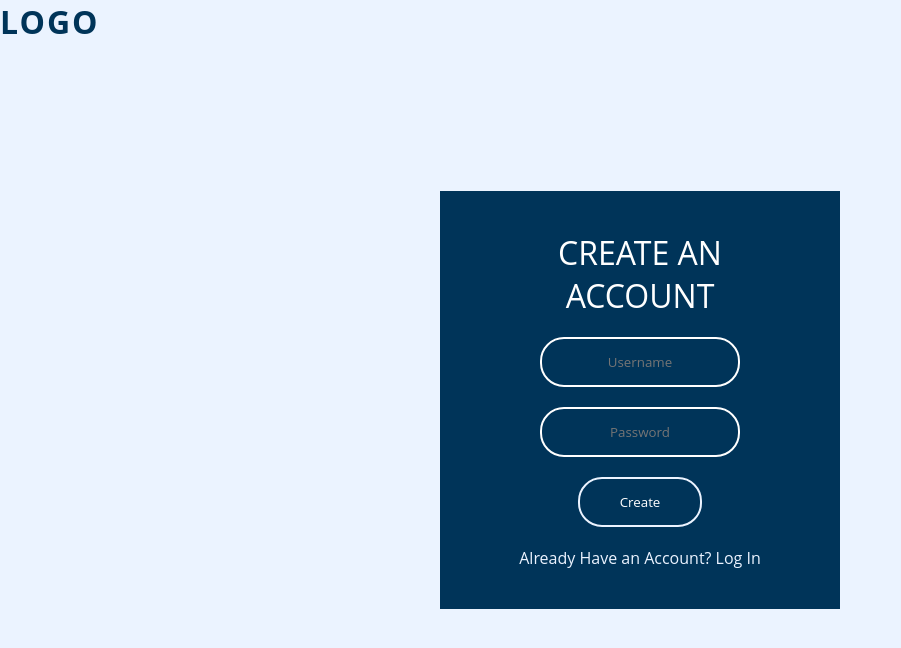
After one commit to markantao/ShopNation, a Flask app: page /register in a window 1280 px wide. The commit adds this page. Shown: the top 648 px of the page, without its empty margins (0-901 px from the left). Run offline with Flask 2, Linux system fonts and the light colour scheme.

Commit message:
Add login routing

```diff
--- a/app.py
+++ b/app.py
@@ -7,5 +7,8 @@ def index():
 @app.route("/login")
 def login():
 	return render_template("login.html")
+@app.route("/register")
+def register():
+	return render_template("register.html")
 if __name__ == '__main__':
 	app.run(debug = True)
--- a/static/css/login.css
+++ b/static/css/login.css
@@ -34,7 +34,7 @@ body {
     text-transform: uppercase;
     font-weight: 500;
 }
-.box input[type = "email"], .box input[type = "password"]{
+.box input[type = "text"], .box input[type = "password"]{
     border: 0;
     background: none;
     display: block;
@@ -48,7 +48,7 @@ body {
     border-radius: 24px;
     transition: 0.25s;
 }
-.box input[type = "email"]:focus, .box input[type = "password"]:focus {
+.box input[type = "text"]:focus, .box input[type = "password"]:focus {
     width: 280px;
     border-color: #EBF3FF;
 }
--- /dev/null
+++ b/templates/register.html
@@ -0,0 +1,27 @@
+<!DOCTYPE html>
+<html lang="en">
+<head>
+    <meta charset="UTF-8">
+    <meta http-equiv="X-UA-Compatible" content="IE=edge">
+    <meta name="viewport" content="width=device-width, initial-scale=1.0">
+    <title>New Account</title>
+
+    <!--links-->
+    <link rel="stylesheet" href="{{ url_for ('static', filename='css/login.css') }}">
+</head>
+<body>
+    <!--newacc-->
+    <div class="container">
+        <div class="newacc">
+            <a href="/" class="logo">Logo</a>
+            <form action="#" class="box">
+                <h1>Create an Account</h1>
+                <input type="text" name="username" placeholder="Username">
+                <input type="password" name="password" placeholder="Password">
+                <input type="submit" value="Create">
+                <a href="/login">Already Have an Account? Log In</a>
+            </form>
+        </div>
+    </div>
+</body>
+</html>
```
Also changed, not shown: templates/newacc.html (deleted, +0 -27 lines).
